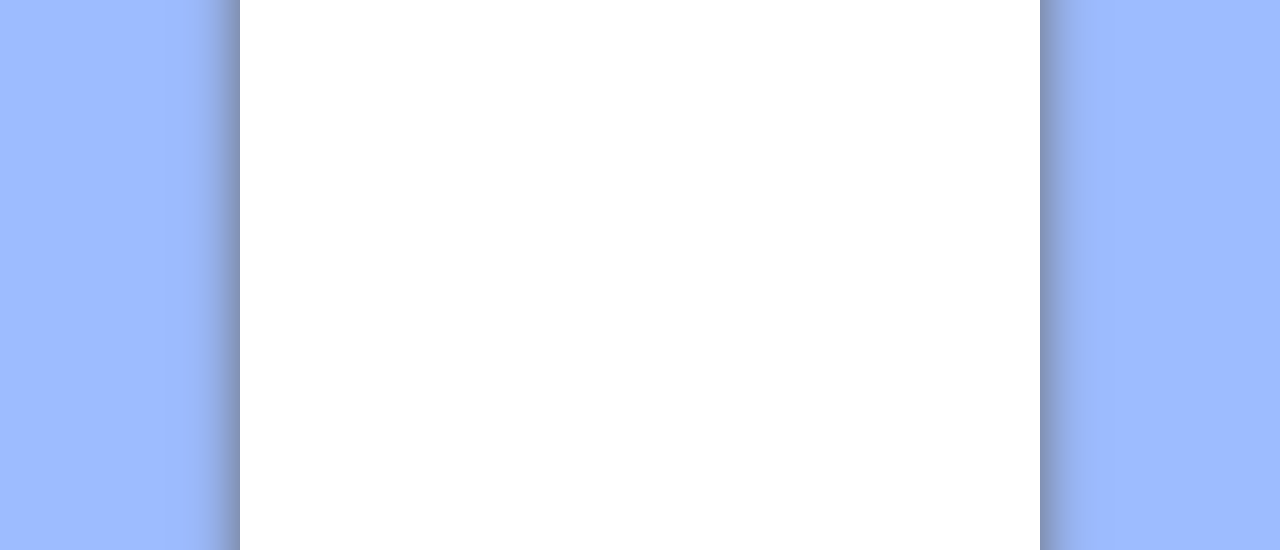
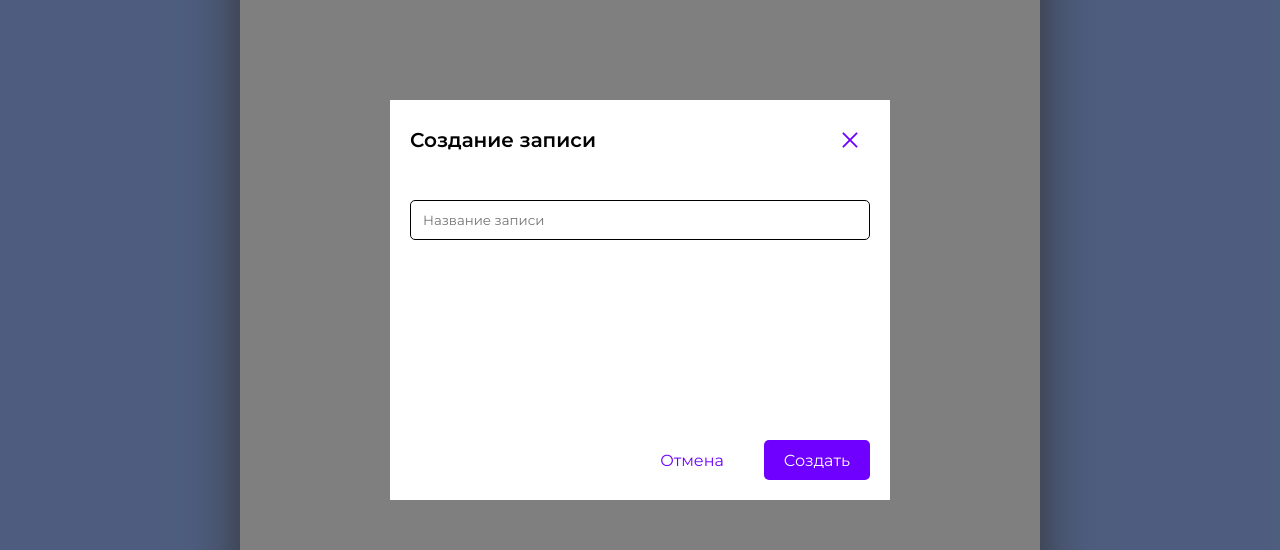
Before and after one commit to Mikhail-Kuz/todo, a React (Create React App) app: page / in a window 1280 px wide. Both pictures are taken after a click on the button 980 px from the left and 839 px from the top of the page. Shown: the part 100-650 px from the top of the page. Built offline with nearby package versions, Linux system fonts and the light colour scheme.

Commit message:
add: модалка для создания записи и удаление записей

```diff
--- a/src/App.tsx
+++ b/src/App.tsx
@@ -1,6 +1,6 @@
 import React from 'react';
 
-import { Button, SearchInput, Title, Select, Checkbox, Modal } from './components';
+import { Button, Input, Title, Select, Checkbox, Modal } from './components';
 import { SelectValue } from './components/Select';
 import { ReactComponent as Plus} from './assets/icons/plus.svg';
 import { ReactComponent as Delete} from './assets/icons/delete.svg';
@@ -21,6 +21,12 @@ const selectOptions: SelectValue[] = [
     { key: 3, value: 3, label: 'Выполненные' }
 ];
 
+const initEditedTodo: ITodo = {
+    id: 0,
+    text: '',
+    completed: false,
+};
+
 const App = (): JSX.Element => {
 
     const [filters, setFilters] = React.useState<FilterState>({ searchValue: '', selectValue: selectOptions[0] });
@@ -32,12 +38,62 @@ const App = (): JSX.Element => {
         return setModalVisible(!modalVisible);
     };
 
+    const handleCancel = (): void => {
+        setEditedTodo(initEditedTodo);
+        return setModalVisible(false);
+    };
+
+
+
+    /*
+        МЕТОДЫ РАБОТЫ С ЗАПИСЯМИ:
+    */
+
+    const [editedTodo, setEditedTodo] = React.useState<ITodo>(initEditedTodo);
+
+    const handleChangeTextTodo = (e: React.ChangeEvent): void => {
+        return setEditedTodo({
+            ...editedTodo,
+            text: (e.target as HTMLInputElement).value,
+        });
+    };
+
+    const handleChangeChecked = (id: number) => (): void => {
+        const index = todos.findIndex(i => i.id === id);
+
+        if (!!~index) {
+            const
+                newTodo: ITodo = {
+                    ...todos[index],
+                    completed: !todos[index].completed
+                },
+                newTodos = todos.toSpliced(index, 1, newTodo);
+            return setTodos(newTodos);
+        }
+
+        return;
+    };
+
+    const handleCreateTodo = (): void => {
+        const newTodo = {
+            ...editedTodo,
+            id: Date.now()
+        };
+        setTodos([ ...todos, newTodo ]);
+        return handleCancel();
+    };
+
+    const handleDeleteTodo = (id: number) => (): void => {
+        const newTodos = todos.filter(i => i.id !== id);
+        return setTodos(newTodos);
+    };
+
     return (
         <div className="App">
             <div className='todo__header'>
                 <Title>Todo list</Title>
                 <div className='todo__header__filter'>
-                    <SearchInput className='todo__header__filter-search' placeholder='Поиск записи...' />
+                    <Input className='todo__header__filter-search' placeholder='Поиск записи...' />
                     <Select
                         className='todo__header__filter-select'
                         value={filters.selectValue}
@@ -48,17 +104,19 @@ const App = (): JSX.Element => {
             <div className='todo__content'>
                 { todos.map(item =>
                     <div className='todo__content__item' key={item.id}>
-                        <Checkbox type='checkbox' defaultChecked={item.completed} />
+                        <Checkbox type='checkbox' checked={item.completed} onChange={handleChangeChecked(item.id)} />
                         <p className='todo__content__item-label'>{item.text}</p>
                         <Button className='todo__content__item-btn' ghost><Edit /></Button>
-                        <Button className='todo__content__item-btn' ghost><Delete /></Button>
+                        <Button className='todo__content__item-btn' ghost onClick={handleDeleteTodo(item.id)}><Delete /></Button>
                     </div>
                 )}
             </div>
             <div className='todo__footer'>
                 <Button className='todo__footer__addBtn' onClick={handleViewModal}><Plus /></Button>
             </div>
-            {modalVisible && <Modal></Modal>}
+            <Modal title='Создание записи' visible={modalVisible} setVisible={setModalVisible} okText='Создать' onOk={handleCreateTodo} onCancel={handleCancel}>
+                <Input placeholder='Название записи' value={editedTodo.text} onChange={handleChangeTextTodo} />
+            </Modal>
         </div>
     );
 }
--- a/src/components/SearchInput/SearchInput.module.css
+++ b/src/components/Input/Input.module.css
@@ -1,4 +1,4 @@
-.searchInput input {
+.input input {
     width: 100%;
     height: 40px;
     padding: 0 12px;
@@ -7,7 +7,7 @@
     outline: 0;
 }
 
-.searchInput input:focus-visible {
+.input input:focus-visible {
     border: 2px solid #6f00ff;
     padding: 7px 11px;
 }
--- /dev/null
+++ b/src/components/Input/index.tsx
@@ -0,0 +1,18 @@
+import React, { InputHTMLAttributes } from 'react';
+import classNames from 'classnames';
+
+import cl from './Input.module.css';
+
+interface IInputProps extends InputHTMLAttributes<HTMLInputElement> {
+
+}
+
+const Input = (props: IInputProps): JSX.Element => {
+    return (
+        <div className={classNames(cl.input, props.className)}>
+            <input type='text' {...props} />
+        </div>
+    );
+}
+
+export default Input;
--- /dev/null
+++ b/src/components/Modal/Modal.module.css
@@ -0,0 +1,60 @@
+.modal {
+    position: absolute;
+    top: 0;
+    left: 0;
+    width: 100%;
+    height: 100%;
+    background-color: rgba(0, 0, 0, .5);
+    display: none;
+    justify-content: center;
+    align-items: center;
+}
+
+.modal__visible {
+    display: flex;
+}
+
+.modal__window {
+    min-width: 500px;
+    min-height: 400px;
+    background-color: #ffffff;
+    display: flex;
+    flex-direction: column;
+}
+
+.modal__window__header {
+    display: flex;
+    align-items: center;
+    justify-content: space-between;
+    padding: 20px;
+}
+
+.modal__window__header_title {
+    text-align: left;
+    padding: 0;
+    font-size: 20px;
+    font-weight: 600;
+    text-transform: none;
+}
+
+
+.modal__window__content {
+    flex: 1 0 auto;
+    padding: 20px;
+}
+
+.modal__window__footer {
+    flex: 0 0 auto;
+    display: flex;
+    justify-content: end;
+    padding: 20px;
+}
+
+.modal__window__footer_btn {
+    padding: 8px 20px;
+}
+
+.modal__window__footer_btn:first-child {
+    font-size: 16px;
+    margin-right: 20px;
+}
--- /dev/null
+++ b/src/components/Modal/index.tsx
@@ -0,0 +1,44 @@
+import React, { AllHTMLAttributes, PropsWithChildren } from 'react';
+import classNames from 'classnames';
+
+import Title from '../Title';
+import Button from '../Button';
+import { ReactComponent as Close } from '../../assets/icons/close.svg';
+
+import cl from './Modal.module.css';
+
+interface IModalProps extends PropsWithChildren, AllHTMLAttributes<HTMLDivElement> {
+    title: string;
+    visible: boolean;
+    setVisible: (value: boolean) => void;
+    cancelText?: string;
+    okText?: string;
+    onOk?: () => void;
+    onCancel?: () => void;
+}
+
+const Modal = (props: IModalProps): JSX.Element => {
+    const { title, visible, setVisible, cancelText = 'Отмена', okText = 'Ок', onCancel, onOk } = props;
+
+    const handleClose = (): void => {
+        return setVisible(false);
+    };
+
+    return (
+        <div className={classNames(cl.modal, visible && cl.modal__visible)}>
+            <div className={classNames(cl.modal__window, props.className)}>
+                <div className={cl.modal__window__header}>
+                    <Title className={cl.modal__window__header_title}>{title}</Title>
+                    <Button ghost onClick={onCancel || handleClose}><Close /></Button>
+                </div>
+                <div className={cl.modal__window__content}>{ props.children }</div>
+                <div className={cl.modal__window__footer}>
+                    <Button className={cl.modal__window__footer_btn} ghost onClick={onCancel || handleClose}>{cancelText}</Button>
+                    <Button className={cl.modal__window__footer_btn} onClick={onOk}>{okText}</Button>
+                </div>
+            </div>
+        </div>
+    );
+}
+
+export default Modal;
--- a/src/components/SearchInput/index.tsx
+++ /dev/null
@@ -1,18 +0,0 @@
-import React, { InputHTMLAttributes } from 'react';
-import classNames from 'classnames';
-
-import cl from './SearchInput.module.css';
-
-interface ISearchInputProps extends InputHTMLAttributes<HTMLInputElement> {
-
-}
-
-const SearchInput = (props: ISearchInputProps): JSX.Element => {
-    return (
-        <div className={classNames(cl.searchInput, props.className)}>
-            <input type='text' {...props} />
-        </div>
-    );
-}
-
-export default SearchInput;
--- a/src/components/index.ts
+++ b/src/components/index.ts
@@ -1,5 +1,5 @@
 export { default as Title } from './Title'
-export { default as SearchInput } from './SearchInput'
+export { default as Input } from './Input'
 export { default as Button } from './Button'
 export { default as Select } from './Select'
 export { default as Checkbox } from './Checkbox'
--- a/src/styles/App.css
+++ b/src/styles/App.css
@@ -37,7 +37,7 @@
 
 .App .todo__content__item {
     display: flex;
-    height: 65px;
+    min-height: 65px;
     align-items: center;
     border-bottom: 1px solid #6f00ff;
     padding: 12px 0;
@@ -45,6 +45,8 @@
 }
 
 .App .todo__content__item-label {
+    width: calc(100% - 160px);
+    text-align: justify;
     margin-left: 20px;
     font-size: 16px;
     font-weight: 500;
--- a/tsconfig.json
+++ b/tsconfig.json
@@ -1,6 +1,6 @@
 {
   "compilerOptions": {
-    "target": "es5",
+    "target": "ES2023",
     "lib": [
       "dom",
       "dom.iterable",
```
Also changed, not shown: src/assets/icons/close.svg (added).
